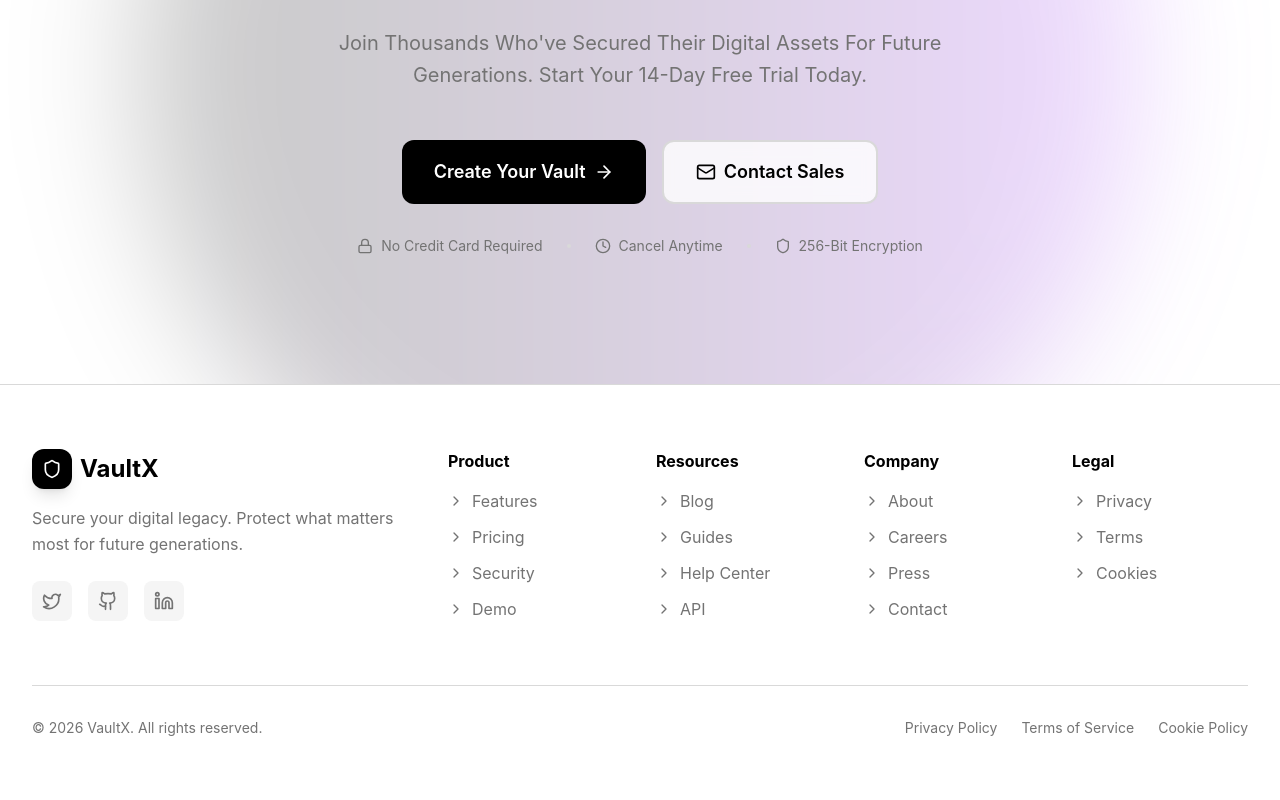
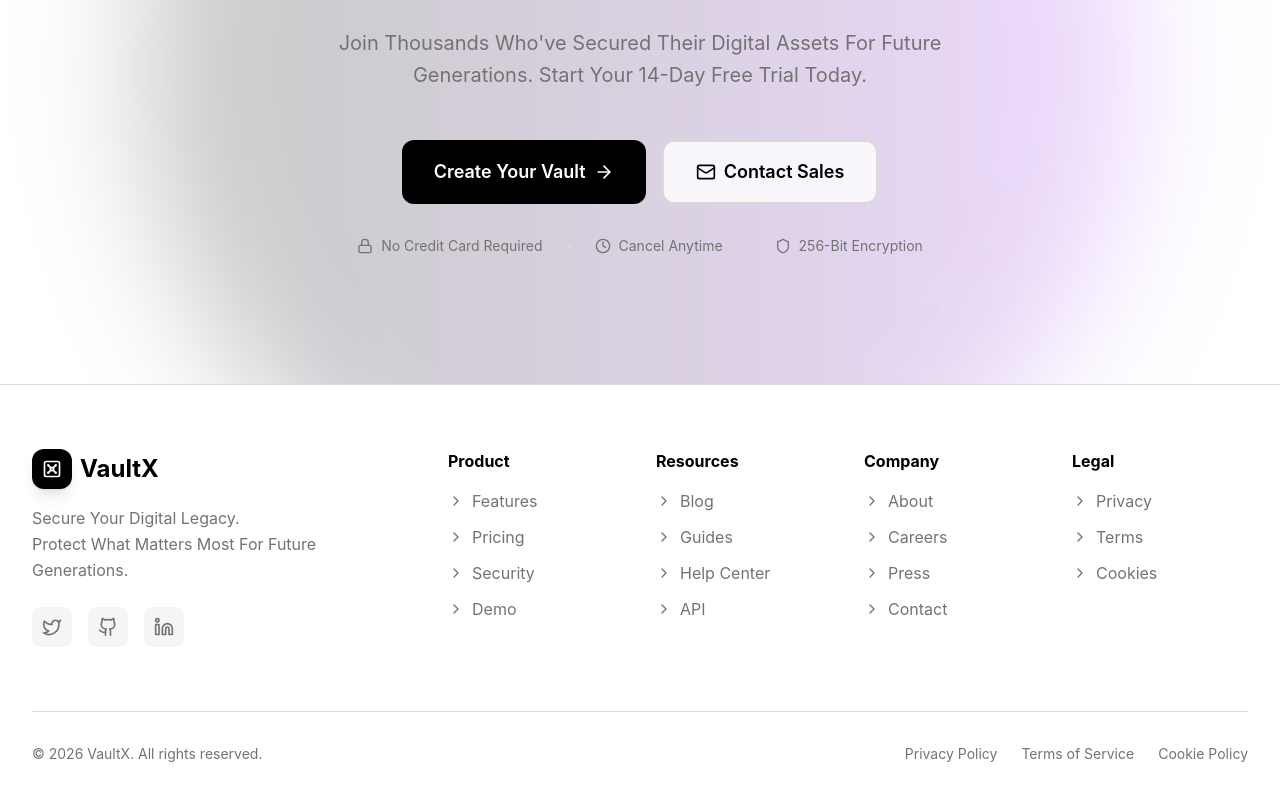
Before and after one commit to FrostByte-49/VaultX, a React app in the folder VaultX_/frontend/: page / in a window 1280 px wide. Shown: the part 7437-8237 px from the top of the page. Built offline with nearby package versions, Linux system fonts and the light colour scheme; no server answers; the HTML template or start-up script is replaced by a standard one.

Commit message:
Enhanced Layout & Spacing

```diff
--- a/VaultX_/frontend/src/pages/Dashboard.tsx
+++ b/VaultX_/frontend/src/pages/Dashboard.tsx
@@ -205,7 +205,7 @@ export default function DashboardPage() {
                   <div className="w-16 h-16 md:w-20 md:h-20 bg-gradient-to-br from-primary to-purple-600 rounded-2xl flex items-center justify-center shadow-xl">
                     <Shield className="w-8 h-8 md:w-10 md:h-10 text-white" />
                   </div>
-                  <div className="absolute -top-1 -right-1 w-5 h-5 bg-green-500 rounded-full flex items-center justify-center">
+                  <div className="absolute -top-1 -right-1 w-5 h-5 bg-green-500 rounded-full flex items-center justify-center ">
                     <Sparkles className="w-3 h-3 text-white" />
                   </div>
                 </div>
--- a/VaultX_/frontend/src/pages/Home.tsx
+++ b/VaultX_/frontend/src/pages/Home.tsx
@@ -1,6 +1,7 @@
 // Home.tsx
 import {
   Shield,
+  Vault,
   Lock,
   Users,
   Clock,
@@ -877,14 +878,14 @@ export default function HomePage() {
               <div className="col-span-2">
                 <div className="flex items-center gap-2 mb-4">
                   <div className="w-10 h-10 bg-primary rounded-xl flex items-center justify-center shadow-lg">
-                    <Shield className="w-5 h-5 text-primary-foreground" />
+                    <Vault className="w-5 h-5 text-primary-foreground" />
                   </div>
                   <span className="text-2xl font-bold text-foreground">
                     Vault<span className="text-primary">X</span>
                   </span>
                 </div>
                 <p className="text-muted-foreground mb-6 leading-relaxed">
-                  Secure your digital legacy. Protect what matters most for future generations.
+                  Secure Your Digital Legacy. <br />Protect What Matters Most For Future Generations.
                 </p>
                 <div className="flex gap-4">
                   <a
```
